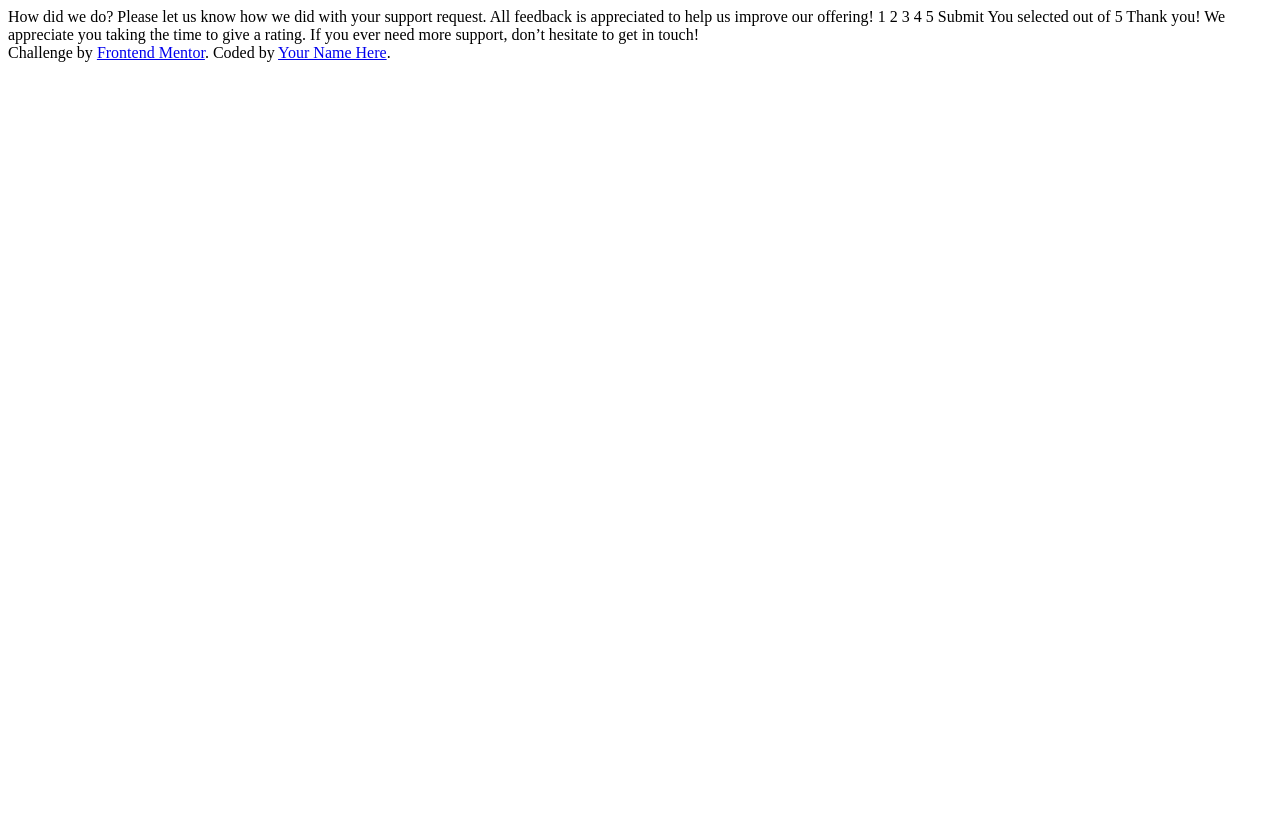
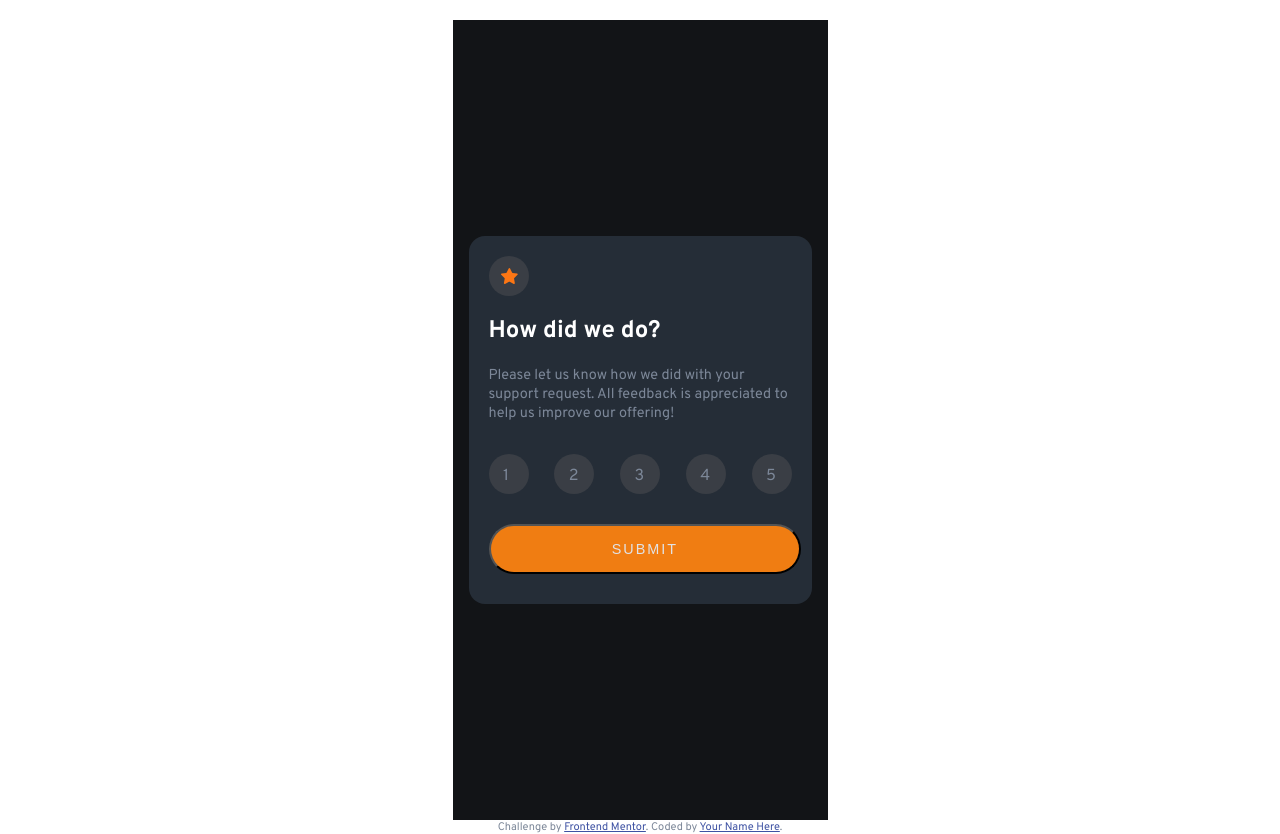
Before and after one commit to bmmar/Rating-component, a plain HTML site: page interactive-rating-component-main/index.html in a window 1280 px wide. Before the commit the page ends 800 px from the top, so only its background shows below. Drawn offline with Linux system fonts and the light colour scheme.

Commit message:
Submission screen layout complete

```diff
--- a/interactive-rating-component-main/app.css
+++ b/interactive-rating-component-main/app.css
@@ -1,8 +1,77 @@
+
+html {
+    height: 100%;
+    display: flex;
+
+}
 body {
     display: flex;
     flex-direction: column;
+    font-family: Overpass, sans-serif;
+    color: hsl(216, 12%, 54%);
+    max-width: 375px;
+    margin: 20px auto ;
+    height: 100%;
 }
 
+main   {
+    display: flex;
+    flex-direction: column;
+    justify-content: center;
+    background-color: hsl(216, 12%, 8%);
+    min-height: 100%;
+}
+
+h1  {
+    color: hsl(0, 0%, 100%);
+}
+
+.rating-section {
+    background-color:  hsl(213, 19%, 18%);
+    margin: 1rem;
+    padding: 20px;
+    border-radius: 1em;
+}
+
+.circle {
+    display: inline-block;
+    border-radius: 50%;
+    border: none;
+    height: 2.5rem;
+    width: 2.5rem;
+    background-color:hsl(218, 9%, 25%);
+    /* margin-right: 5.5%; */
+}
+
+.star-svg {
+    padding: 0.75em 0 0 0.75rem
+}
+
+p   {
+    font-size: .9rem;
+    margin-bottom: 10%;
+}
+
+.numbers-container {
+    display: flex;
+    justify-content: space-between;
+}
+
+.numbers {
+    padding: 0.75em 0 0 0.9rem
+}
+
+button {
+    display: flex;
+    margin: 30px auto 10px;
+    background-color: #F07D12;
+    color: hsl(225, 7%, 89%);
+    padding: 15px 40%;
+    border-radius: 2rem;
+    font-size: 0.9rem;
+    text-transform: uppercase;
+    letter-spacing: 2px;
+}
 
 .attribution { font-size: 11px; text-align: center; }
 
--- a/interactive-rating-component-main/index.html
+++ b/interactive-rating-component-main/index.html
@@ -1,48 +1,86 @@
 <!DOCTYPE html>
 <html lang="en">
   <head>
-  <meta charset="UTF-8">
-  <meta name="viewport" content="width=device-width, initial-scale=1.0"> <!-- displays site properly based on user's device -->
+    <meta charset="UTF-8" />
+    <meta name="viewport" content="width=device-width, initial-scale=1.0" />
+    <!-- displays site properly based on user's device -->
 
-  <link rel="icon" type="image/png" sizes="32x32" href="./images/favicon-32x32.png">
+    <link
+      rel="icon"
+      type="image/png"
+      sizes="32x32"
+      href="./images/favicon-32x32.png"
+    />
+    <link rel="preconnect" href="https://fonts.googleapis.com" />
+    <link rel="preconnect" href="https://fonts.gstatic.com" crossorigin />
+    <link
+      href="https://fonts.googleapis.com/css2?family=Overpass:wght@400;700&display=swap"
+      rel="stylesheet"
+    />
 
     <title>Rating component</title>
 
-  <!-- Feel free to remove these styles or customise in your own stylesheet 👍 -->
-  <style>
-
-  </style>
+    <link rel="stylesheet" href="app.css" />
   </head>
   <body>
+    <main>
+      <section class="rating-section">
+        <div class="circle">
+          <div class="star-svg">
+            <svg width="17" height="16" xmlns="http://www.w3.org/2000/svg">
+              <path
+                d="m9.067.43 1.99 4.031c.112.228.33.386.58.422l4.45.647a.772.772 0 0 1 .427 1.316l-3.22 3.138a.773.773 0 0 0-.222.683l.76 4.431a.772.772 0 0 1-1.12.813l-3.98-2.092a.773.773 0 0 0-.718 0l-3.98 2.092a.772.772 0 0 1-1.119-.813l.76-4.431a.77.77 0 0 0-.222-.683L.233 6.846A.772.772 0 0 1 .661 5.53l4.449-.647a.772.772 0 0 0 .58-.422L7.68.43a.774.774 0 0 1 1.387 0Z"
+                fill="#FC7614"
+              />
+            </svg>
+          </div>
+        </div>
+        <h1>How did we do?</h1>
+        <p class="main-text">
+          Please let us know how we did with your support request. All feedback
+          is appreciated to help us improve our offering!
+        </p>
+        <div class="numbers-container">
+          <div class="circle">
+            <div class="numbers">1</div>
+          </div>
+          <div class="circle">
+            <div class="numbers">2</div>
+          </div>
+          <div class="circle">
+            <div class="numbers">3</div>
+          </div>
+          <div class="circle">
+            <div class="numbers">4</div>
+          </div>
+          <div class="circle">
+            <div class="numbers">5</div>
+          </div>
+        </div>
 
-  <!-- Rating state start -->
-
-  How did we do?
-
-  Please let us know how we did with your support request. All feedback is appreciated
-  to help us improve our offering!
-
-  1 2 3 4 5
-
-  Submit
+        <button>Submit</button>
 
         <!-- Rating state end -->
-
+      </section>
+      <section class="thank-you">
         <!-- Thank you state start -->
 
-  You selected <!-- Add rating here --> out of 5
-
-  Thank you!
-
-  We appreciate you taking the time to give a rating. If you ever need more support,
-  don’t hesitate to get in touch!
+        You selected
+        <!-- Add rating here -->
+        out of 5 Thank you! We appreciate you taking the time to give a rating.
+        If you ever need more support, don’t hesitate to get in touch!
 
         <!-- Thank you state end -->
-
-
+      </section>
+    </main>
+    <footer>
       <div class="attribution">
-    Challenge by <a href="https://www.frontendmentor.io?ref=challenge" target="_blank">Frontend Mentor</a>.
-    Coded by <a href="#">Your Name Here</a>.
+        Challenge by
+        <a href="https://www.frontendmentor.io?ref=challenge" target="_blank"
+          >Frontend Mentor</a
+        >. Coded by <a href="#">Your Name Here</a>.
       </div>
+    </footer>
+    <script src="./rating.js"></script>
   </body>
 </html>
--- /dev/null
+++ b/interactive-rating-component-main/rating.js
@@ -0,0 +1,4 @@
+const thankYou = document.querySelector(".thank-you");
+
+
+thankYou.innerHTML = "";
```
Lines whose indentation alone changed are shown as unchanged.
